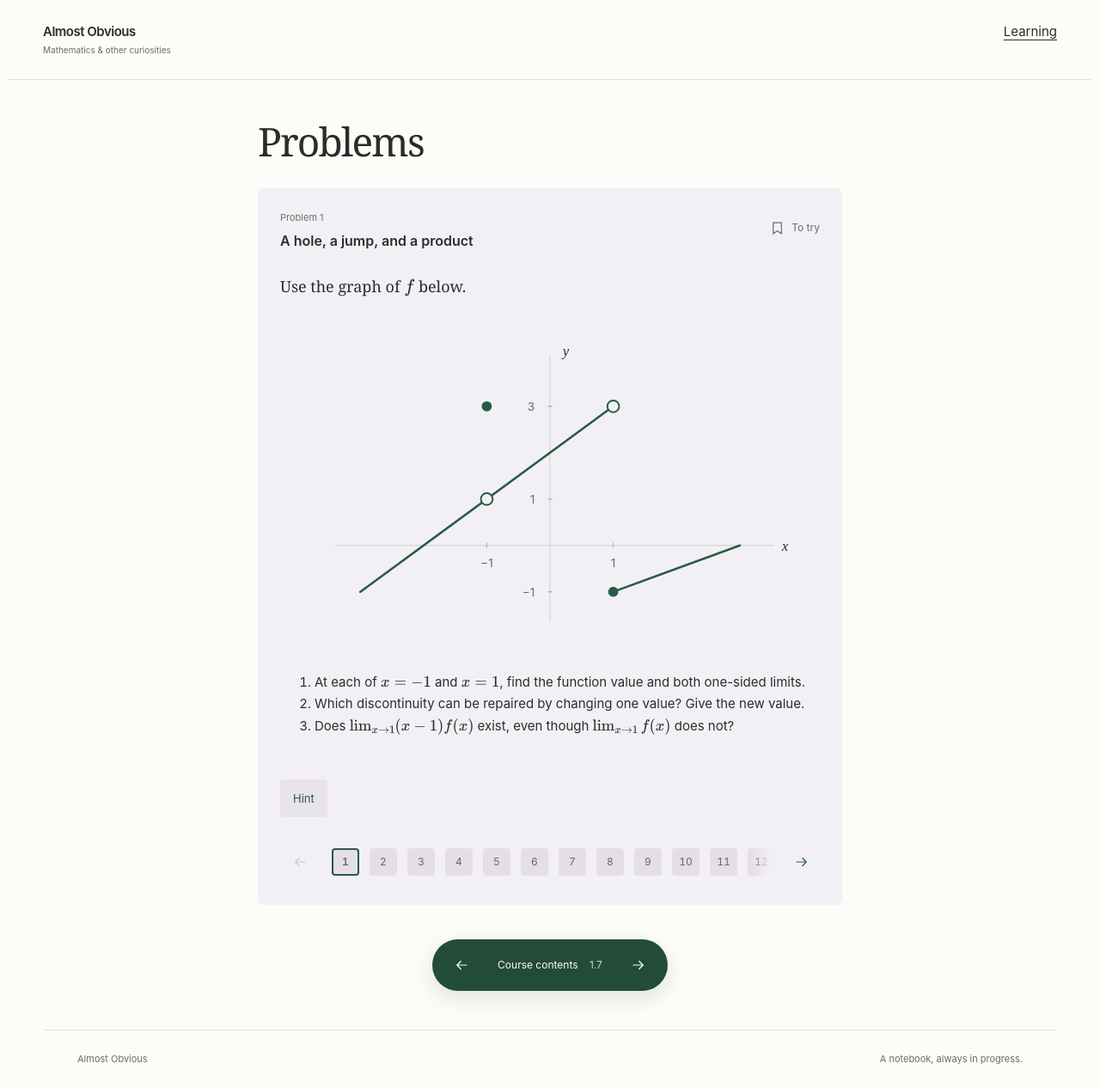
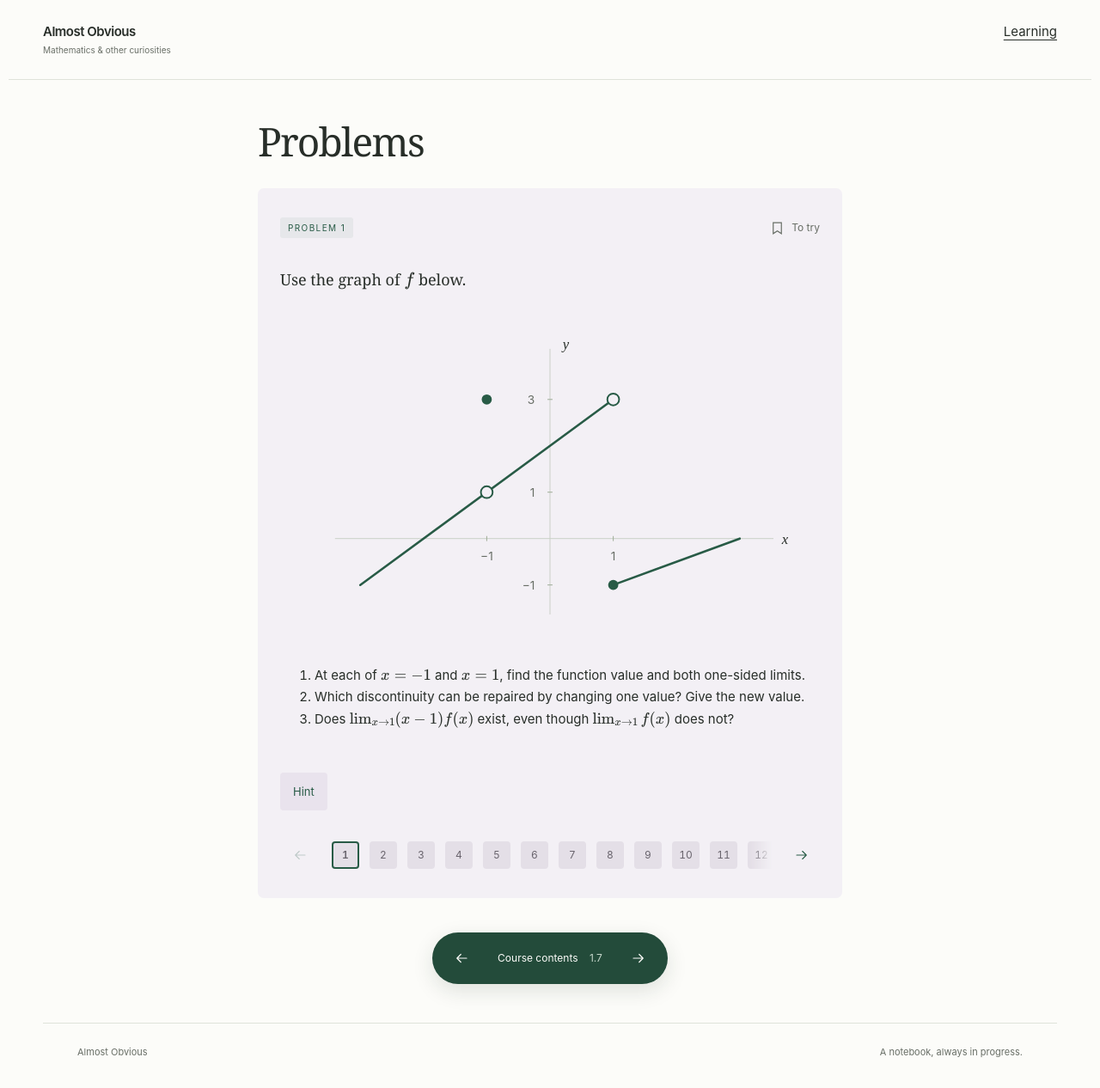
Before and after one commit to Keivan-Mirzaei/Keivan-Mirzaei.github.io, a Jekyll site: the page built from learning/calculus/limits-and-continuity/problems.md, in a window 1280 px wide. Shown: the whole page at 86% size. Built offline with Jekyll 4.4.1, drawn with Linux system fonts in a browser that asks for light colours.

Commit message:
Align problem and quiz labels and simplify card headings

```diff
--- a/_layouts/learning-topic.html
+++ b/_layouts/learning-topic.html
@@ -56,6 +56,7 @@ layout: null
       {% if page.exercises.size > 0 %}
       <section id="practice" class="practice" aria-labelledby="practice-title">
         <h2 id="practice-title">Quiz</h2>
+        <div class="quiz-card">
           <div id="question-area"></div>
           <div class="quiz-actions">
             <button class="question-check" id="check-answers">Check solution</button>
@@ -71,6 +72,7 @@ layout: null
             <details><summary>Explanation</summary>{{ question.why | escape }}</details>
             {% endfor %}
           </noscript>
+        </div>
       </section>
       {% endif %}
       <nav id="reading-dock" aria-label="Course navigation">
--- a/assets/css/learning-problems.css
+++ b/assets/css/learning-problems.css
@@ -2,10 +2,12 @@
 .problems-deck { margin: 28px 0; }
 .topic-wrap .problem-card { background: #f3f0f5; padding: 26px; margin: 0; border-radius: 7px; scroll-margin-top: 20px; }
 .problem-card[hidden] { display: none; }
-.problem-card-header { display: flex; justify-content: space-between; align-items: flex-start; gap: 18px; margin-bottom: 24px; }
+.problem-card-header { display: flex; justify-content: space-between; align-items: center; gap: 18px; margin-bottom: 24px; }
 .problem-card-name { min-width: 0; }
-.problem-card-number { font: 11px/1.5 -apple-system,BlinkMacSystemFont,'Segoe UI',sans-serif !important; color: var(--muted); margin: 0 0 6px; }
+.problem-card-name > .element-label { margin-bottom: 0; }
+.problem-card-name:has(h3) > .element-label { margin-bottom: 10px; }
 .problem-card-name h3 { font: 600 16px/1.6 -apple-system,BlinkMacSystemFont,'Segoe UI',sans-serif; margin: 0; }
+.problem-card-name h3::after { content: ''; display: block; width: 28px; height: 2px; background: #285b4680; margin-top: 8px; }
 .problem-card .disclosure > summary { display: none; }
 .problem-card .disclosure[open] { padding: 18px 20px; background: #e9e3ed; border-radius: 4px; margin-top: 20px; }
 .problem-card .disclosure[open] > :last-child { margin-bottom: 0; }
--- a/assets/css/learning-topic.css
+++ b/assets/css/learning-topic.css
@@ -41,7 +41,8 @@
 .widget-controls input { display: block; width: 100%; min-height: 44px; margin: 0; accent-color: var(--green); }
 .widget-controls button { background: #e7ece1; font-size: 12px; }
 .widget-result { font-size: 13px; color: var(--green); margin: 16px 0 0; }
-.practice { margin: 45px 0 30px; background: #f2edf7; padding: 25px; border-radius: 8px; }
+.practice { margin: 45px 0 30px; }
+.quiz-card { background: #f2edf7; padding: 25px; border-radius: 8px; }
 .practice h2 { color: #645078; }
 fieldset { border: 0; padding: 0; margin: 0; min-width: 0; }
 legend { font-size: 16px; line-height: 1.6; padding: 0; margin-bottom: 15px; }
@@ -58,7 +59,7 @@ legend { font-size: 16px; line-height: 1.6; padding: 0; margin-bottom: 15px; }
 .answer[data-result=correct], .answer[data-result=correct]:has(input:checked), .feedback[data-result=correct] { background: #e0eedb; color: #29513a; }
 .answer[data-result=incorrect], .answer[data-result=incorrect]:has(input:checked), .feedback[data-result=incorrect] { background: #f6e3df; color: #843f35; }
 .feedback[data-result] { padding: 12px 14px; border-radius: 5px; }
-.question-number { display: block; font-size: 10px; text-transform: uppercase; letter-spacing: 1px; color: var(--muted); margin-bottom: 6px; }
+.topic-wrap .question-number { margin-bottom: 20px; }
 .table-scroll { overflow-x: auto; }
 .topic-wrap table { border-collapse: collapse; width: 100%; font-size: 13px; }
 .topic-wrap caption { text-align: left; font-size: 11px; color: var(--muted); margin-bottom: 10px; }
@@ -74,7 +75,7 @@ section[id], figure[id] { scroll-margin-top: 24px; }
 @media(max-width:600px) {
   .topic-wrap { margin-top: 30px; }
   .topic-wrap h1 { font-size: 37px; }
-  .practice, .definition, .theorem { padding: 18px; }
+  .quiz-card, .definition, .theorem { padding: 18px; }
   .display-math { font-size: 20px; }
 }
 /* Examples are visible grey blocks; graphs and widgets stay transparent. */
--- a/assets/js/learning-problems.js
+++ b/assets/js/learning-problems.js
@@ -18,15 +18,15 @@ if (cards.length) {
   const entries = cards.map((card, i) => {
     const title = card.querySelector(':scope > h3');
     const label = card.querySelector(':scope > .element-label');
-    const id = title.textContent.toLowerCase().replace(/[^a-z0-9]+/g, '-').replace(/^-|-$/g, '');
+    const id = card.dataset.problemId || title?.textContent.toLowerCase().replace(/[^a-z0-9]+/g, '-').replace(/^-|-$/g, '') || `problem-${i + 1}`;
     card.id = `problem-${i + 1}`;
     card.classList.add('problem-card');
     const header = document.createElement('div');
     header.className = 'problem-card-header';
     const name = document.createElement('div');
     name.className = 'problem-card-name';
-    label.className = 'problem-card-number';
-    name.append(label, title);
+    name.append(label);
+    if (title) name.append(title);
     const menu = document.createElement('details');
     menu.className = 'problem-status-menu';
     const summary = document.createElement('summary');
@@ -94,7 +94,8 @@ if (cards.length) {
       entries[active].help.textContent = 'Hint';
     }
     active = index; update();
-    announce.textContent = `Problem ${active + 1} of ${entries.length}: ${entries[active].card.querySelector('h3').textContent}`;
+    const title = entries[active].card.querySelector('h3')?.textContent;
+    announce.textContent = `Problem ${active + 1} of ${entries.length}${title ? `: ${title}` : ''}`;
     if (old.top < 0) entries[active].card.scrollIntoView({ block: 'start' });
   }
   previous.addEventListener('click', () => { show(active - 1); (previous.disabled ? next : previous).focus({ preventScroll: true }); });
--- a/assets/js/learning-topic.js
+++ b/assets/js/learning-topic.js
@@ -22,7 +22,7 @@
         ${escapeHtml(option)}
       </label>`).join('');
     return `<div class="question-card"><fieldset>
-      <legend><span class="question-number">Question ${index + 1}</span>${escapeHtml(question.text)}</legend>
+      <legend><span class="element-label question-number">Question ${index + 1}</span>${escapeHtml(question.text)}</legend>
       <div class="answers">${options}</div>
       </fieldset><p class="feedback" id="feedback-${index}" role="status"></p></div>`;
   }
--- a/learning/calculus/limits-and-continuity/problems.md
+++ b/learning/calculus/limits-and-continuity/problems.md
@@ -13,9 +13,8 @@ sitemap: false
 
 ## Read and construct graphs
 
-<section class="worked" markdown="1">
+<section class="worked" data-problem-id="a-hole-a-jump-and-a-product" markdown="1">
 <p class="element-label">Problem 1</p>
-<h3>A hole, a jump, and a product</h3>
 
 Use the graph of $$f$$ below.
 
@@ -48,9 +47,8 @@ Thus $$\lim_{x\to1}(x-1)f(x)=0$$. A product can have a limit even when one facto
 </details>
 </section>
 
-<section class="worked" markdown="1">
+<section class="worked" data-problem-id="three-crossings-the-same-endpoint-data" markdown="1">
 <p class="element-label">Problem 2</p>
-<h3>Three crossings, the same endpoint data</h3>
 
 Sketch a continuous function on $$[-2,2]$$ with $$f(-2)=-1$$, $$f(2)=1$$, and *exactly three zeros*. Then find a polynomial formula that fits your sketch.
 
@@ -80,9 +78,8 @@ The theorem guarantees *at least one* zero between endpoints of opposite signs.
 
 ## Limit laws and algebraic methods
 
-<section class="worked" markdown="1">
+<section class="worked" data-problem-id="recover-the-hidden-limits" markdown="1">
 <p class="element-label">Problem 3</p>
-<h3>Recover the hidden limits</h3>
 
 Two functions satisfy
 
@@ -120,9 +117,8 @@ $$\lim_{x\to a}\frac{f(x)}{g(x)}=\frac31=3.$$
 </details>
 </section>
 
-<section class="worked" markdown="1">
+<section class="worked" data-problem-id="rationalise-and-factor" markdown="1">
 <p class="element-label">Problem 4</p>
-<h3>Rationalise and factor</h3>
 
 Evaluate
 
@@ -152,9 +148,8 @@ $$\lim_{x\to4}\frac{\sqrt{x+5}-3}{x^2-16}
 </details>
 </section>
 
-<section class="worked" markdown="1">
+<section class="worked" data-problem-id="a-square-root-that-hides-two-sides" markdown="1">
 <p class="element-label">Problem 5</p>
-<h3>A square root that hides two sides</h3>
 
 Find both one-sided limits, then decide whether the two-sided limit exists:
 
@@ -195,9 +190,8 @@ The two-sided limit does not exist.
 </details>
 </section>
 
-<section class="worked" markdown="1">
+<section class="worked" data-problem-id="a-small-difference-between-large-quantities" markdown="1">
 <p class="element-label">Problem 6</p>
-<h3>A small difference between large quantities</h3>
 
 Evaluate
 
@@ -231,9 +225,8 @@ Both original terms grow without bound, but their difference approaches a finite
 </details>
 </section>
 
-<section class="worked" markdown="1">
+<section class="worked" data-problem-id="oscillation-far-from-the-origin" markdown="1">
 <p class="element-label">Problem 7</p>
-<h3>Oscillation far from the origin</h3>
 
 The numerator keeps changing sign. Determine the horizontal asymptote at each end:
 
@@ -267,9 +260,8 @@ Thus $$y=0$$ is a horizontal asymptote at both ends, even though the graph cross
 
 ## Infinite limits and asymptotes
 
-<section class="worked" markdown="1">
+<section class="worked" data-problem-id="a-vanishing-denominator-three-outcomes" markdown="1">
 <p class="element-label">Problem 8</p>
-<h3>A vanishing denominator, three outcomes</h3>
 
 For each function, determine both one-sided limits at $$x=3$$ and decide whether a two-sided infinite limit exists:
 
@@ -312,9 +304,8 @@ Both one-sided limits are $$1$$. There is a removable hole, repaired by assignin
 </details>
 </section>
 
-<section class="worked" markdown="1">
+<section class="worked" data-problem-id="a-hole-and-three-asymptotes" markdown="1">
 <p class="element-label">Problem 9</p>
-<h3>A hole and three asymptotes</h3>
 
 Find every vertical and slant asymptote of
 
@@ -356,9 +347,8 @@ The slant asymptote is $$y=2x+5$$ at both ends. There is no horizontal asymptote
 
 ## Trigonometric limits and applications
 
-<section class="worked" markdown="1">
+<section class="worked" data-problem-id="height-lost-on-a-circular-track" markdown="1">
 <p class="element-label">Problem 10</p>
-<h3>Height lost on a circular track</h3>
 
 A point on a circle of radius $$r>0$$ moves through a small angle $$\theta$$ from the top. Its horizontal displacement is $$d=r\sin\theta$$ and its vertical drop is $$h=r(1-\cos\theta)$$. Find
 
@@ -390,9 +380,8 @@ Thus $$h$$ is approximately $$d^2/(2r)$$ for small displacements. Doubling a ver
 </details>
 </section>
 
-<section class="worked" markdown="1">
+<section class="worked" data-problem-id="a-mixture-with-a-limiting-concentration" markdown="1">
 <p class="element-label">Problem 11</p>
-<h3>A mixture with a limiting concentration</h3>
 
 A tank initially contains $$20\,\mathrm{L}$$ of solution with $$4\,\mathrm{g}$$ of dissolved salt. Solution containing $$3\,\mathrm{g/L}$$ is added at $$2\,\mathrm{L/min}$$, with no outflow and enough tank capacity. Assume the contents are well mixed.
 
@@ -422,9 +411,8 @@ The remainder is negative for every finite $$t\ge0$$. The concentration approach
 
 ## Continuity and models
 
-<section class="worked" markdown="1">
+<section class="worked" data-problem-id="build-a-continuous-bridge" markdown="1">
 <p class="element-label">Problem 12</p>
-<h3>Build a continuous bridge</h3>
 
 Choose $$a,b$$ so that the following function is continuous everywhere:
 
@@ -460,9 +448,8 @@ The middle formula then has the same values as the adjacent limits at both joins
 </details>
 </section>
 
-<section class="worked" markdown="1">
+<section class="worked" data-problem-id="the-area-of-a-thin-ring" markdown="1">
 <p class="element-label">Problem 13</p>
-<h3>The area of a thin ring</h3>
 
 A circular plate has radius $$10\,\mathrm{cm}$$. A narrow ring extends its radius by $$h>0$$ centimetres. Let $$A(h)$$ be the area of the added ring.
 
@@ -498,9 +485,8 @@ Area divided by radial thickness has units $$\mathrm{cm^2}/\mathrm{cm}=\mathrm{c
 </details>
 </section>
 
-<section class="worked" markdown="1">
+<section class="worked" data-problem-id="two-boxes-with-the-same-volume" markdown="1">
 <p class="element-label">Problem 14</p>
-<h3>Two boxes with the same volume</h3>
 
 Squares of side $$x$$ centimetres are cut from the corners of a $$20\,\mathrm{cm}$$ by $$30\,\mathrm{cm}$$ sheet. Folding the sides makes an open box with volume
 
@@ -530,9 +516,8 @@ These open intervals do not overlap, so the cuts are distinct. This argument est
 
 ## Challenges
 
-<section class="worked" markdown="1">
+<section class="worked" data-problem-id="two-radicals-one-cancellation" markdown="1">
 <p class="element-label">Problem 15 · Challenge</p>
-<h3>Two radicals, one cancellation</h3>
 
 Evaluate
 
@@ -574,9 +559,8 @@ $$\begin{aligned}
 </details>
 </section>
 
-<section class="worked" markdown="1">
+<section class="worked" data-problem-id="two-points-half-an-interval-apart" markdown="1">
 <p class="element-label">Problem 16 · Challenge</p>
-<h3>Two points half an interval apart</h3>
 
 Suppose $$f$$ is continuous on $$[0,1]$$ and $$f(0)=f(1)$$. Prove that there is some $$c\in[0,1/2]$$ such that
 
```
Lines whose indentation alone changed are shown as unchanged.
